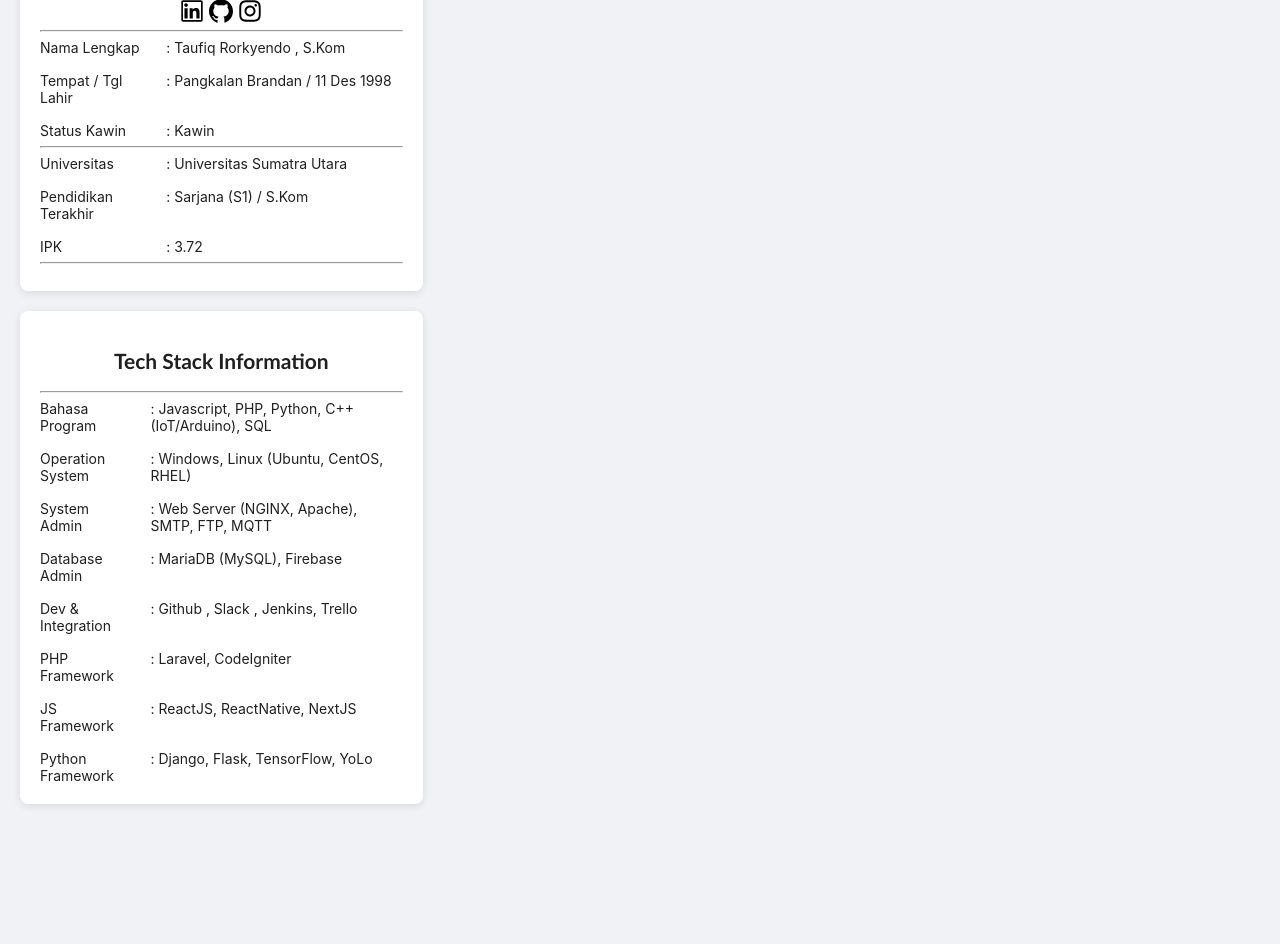
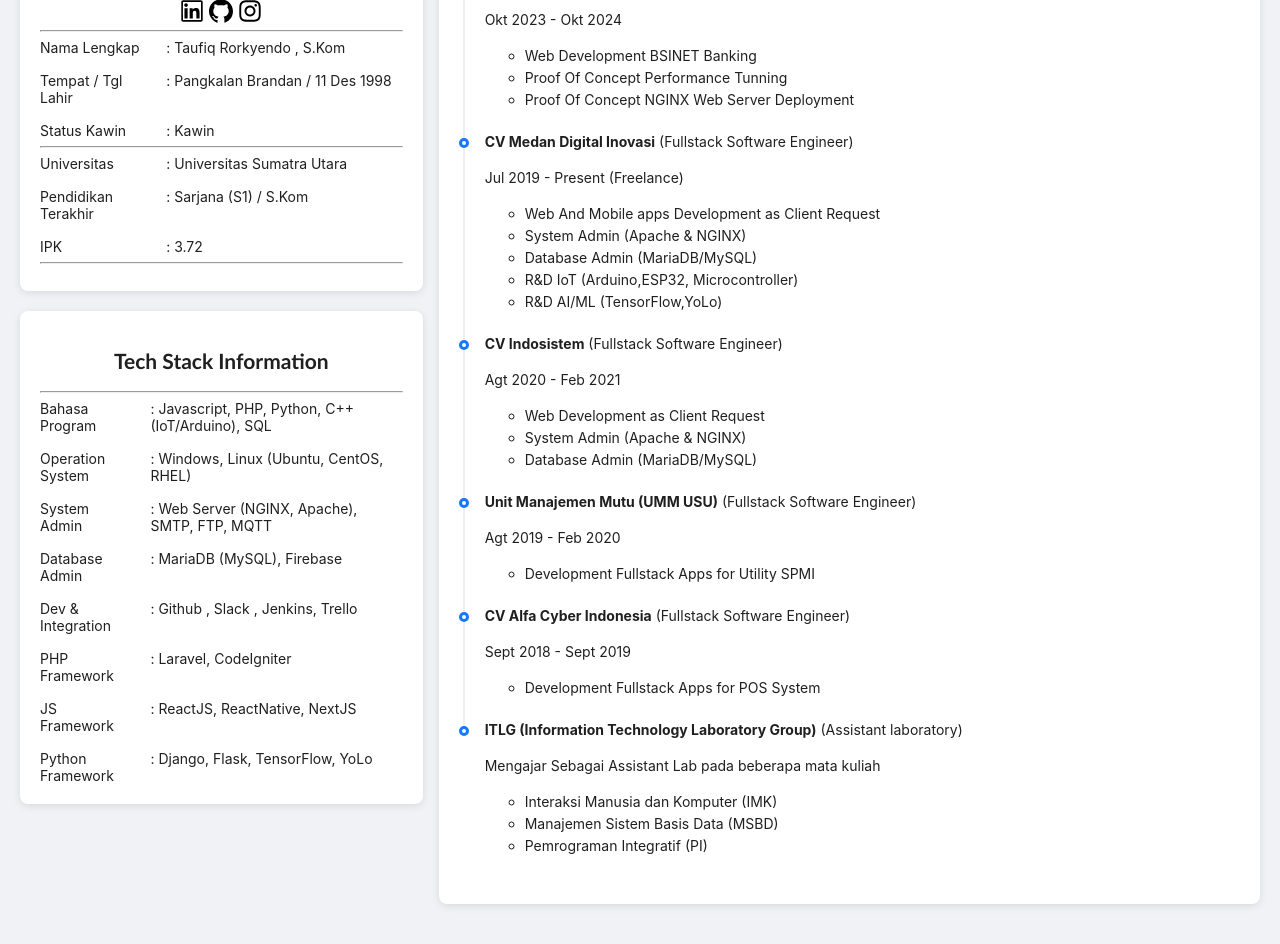
Before and after one commit to rorkyendo/rorkyendo, a React (Create React App) app: page / in a window 1280 px wide. Shown: the part 240-1184 px from the top of the page. Before the commit the page ends 1084 px from the top, so only its background shows below. Built offline with nearby package versions, Linux system fonts and the light colour scheme.

Commit message:
adding career summary

```diff
--- a/src/components/PortofolioInfo.js
+++ b/src/components/PortofolioInfo.js
@@ -1,5 +1,5 @@
 import React from 'react';
-import { Row, Col, Image} from 'antd';
+import { Timeline, Row, Col, Image } from "antd";
 import '../styles/Dashboard.css';
 
 const PortofolioInfo = () => {
@@ -8,6 +8,82 @@ const PortofolioInfo = () => {
     <div className="card">
       <h2 style={{textAlign:'center'}}>Portofolio Information</h2>
       <hr/>
+      <h4 style={{textAlign:'left'}}>Career Summary :</h4>
+      <Row gutter={[16, 16]}>
+          <Col xs={24} md={24}>
+              <Timeline>
+                <Timeline.Item>
+                  <span><span style={{fontWeight:'bold'}}>PT Bank Syariah Indonesia Tbk</span> (Software Engineer)</span>
+                  <p>Okt 2023 - Okt 2024</p>
+                  <ul>
+                    <li>Web Development BSINET Banking</li>
+                    <li>Proof Of Concept Performance Tunning</li>
+                    <li>Proof Of Concept NGINX Web Server Deployment</li>
+                  </ul>
+                </Timeline.Item>
+                <Timeline.Item>
+                  <span><span style={{fontWeight:'bold'}}>CV Medan Digital Inovasi</span> (Fullstack Software Engineer)</span>
+                  <p>Jul 2019 - Present (Freelance)</p>
+                  <ul>
+                    <li>Web And Mobile apps Development as Client Request</li>
+                    <li>System Admin (Apache & NGINX)</li>
+                    <li>Database Admin (MariaDB/MySQL)</li>
+                    <li>R&D IoT (Arduino,ESP32, Microcontroller)</li>
+                    <li>R&D AI/ML (TensorFlow,YoLo)</li>
+                  </ul>
+                </Timeline.Item>
+                <Timeline.Item>
+                  <span><span style={{fontWeight:'bold'}}>CV Indosistem</span> (Fullstack Software Engineer)</span>
+                  <p>Agt 2020 - Feb 2021</p>
+                  <ul>
+                    <li>Web Development as Client Request</li>
+                    <li>System Admin (Apache & NGINX)</li>
+                    <li>Database Admin (MariaDB/MySQL)</li>
+                  </ul>
+                </Timeline.Item>
+                <Timeline.Item>
+                  <span><span style={{fontWeight:'bold'}}>Unit Manajemen Mutu (UMM USU)</span> (Fullstack Software Engineer)</span>
+                  <p>Agt 2019 - Feb 2020</p>
+                  <ul>
+                    <li>Development Fullstack Apps for Utility SPMI</li>
+                  </ul>
+                </Timeline.Item>
+                <Timeline.Item>
+                  <span><span style={{fontWeight:'bold'}}>CV Alfa Cyber Indonesia</span> (Fullstack Software Engineer)</span>
+                  <p>Sept 2018 - Sept 2019</p>
+                  <ul>
+                    <li>Development Fullstack Apps for POS System</li>
+                  </ul>
+                </Timeline.Item>
+                <Timeline.Item>
+                  <span><span style={{fontWeight:'bold'}}>ITLG (Information Technology Laboratory Group)</span> (Assistant laboratory)</span>
+                  <p>Mengajar Sebagai Assistant Lab pada beberapa mata kuliah</p>
+                  <ul>
+                    <li>Interaksi Manusia dan Komputer (IMK)</li>
+                    <li>Manajemen Sistem Basis Data (MSBD)</li>
+                    <li>Pemrograman Integratif (PI)</li>
+                  </ul>
+                </Timeline.Item>
+              </Timeline>
+          </Col>
+      </Row>
+      {/* <hr/>
+      <h4 style={{textAlign:'left'}}>Web Development : </h4>
+      <hr/>
+      <h4 style={{textAlign:'left'}}>Mobile Development</h4>
+      <Row gutter={[16, 16]}>
+          <Col xs={24} md={24}>
+            <span>Nama Lengkap</span>
+          </Col>
+      </Row>
+      <hr/>
+      <h4 style={{textAlign:'left'}}>Machine Learning Research</h4>
+      <Row gutter={[16, 16]}>
+          <Col xs={24} md={24}>
+            <span>Nama Lengkap</span>
+          </Col>
+      </Row>
+      <hr/> */}
     </div>
   );
 };
--- a/src/components/ProfileInfo.js
+++ b/src/components/ProfileInfo.js
@@ -19,13 +19,13 @@ const ProfileInfo = () => {
       <h2 style={{textAlign:'center'}}>Profile Information</h2>
       <Row justify="center" align="middle" style={{marginTop:-15}}>
         <Col>
-          <a href="">
+          <a href="http://linkedin.com/in/taufiqrorkyendo" target='_blank'>
             <LinkedinOutlined  className="logo-icon"/>
           </a>
-          <a href="" style={{marginLeft:5}}>
+          <a href="https://github.com/rorkyendo/" target='_blank' style={{marginLeft:5}}>
             <GithubOutlined  className="logo-icon"/>
           </a>
-          <a href="" style={{marginLeft:5}}>
+          <a href="https://www.instagram.com/taufiqrorkyendo/" target='_blank' style={{marginLeft:5}}>
             <InstagramOutlined  className="logo-icon"/>
           </a>
         </Col>
```
